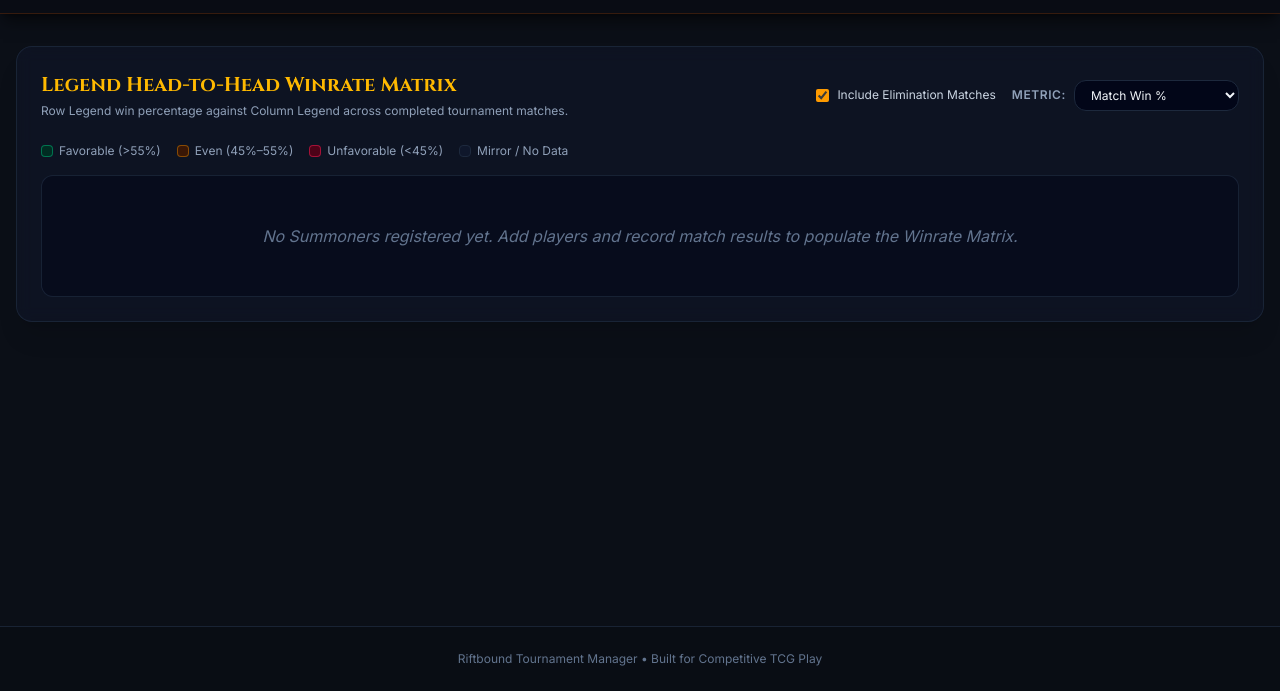
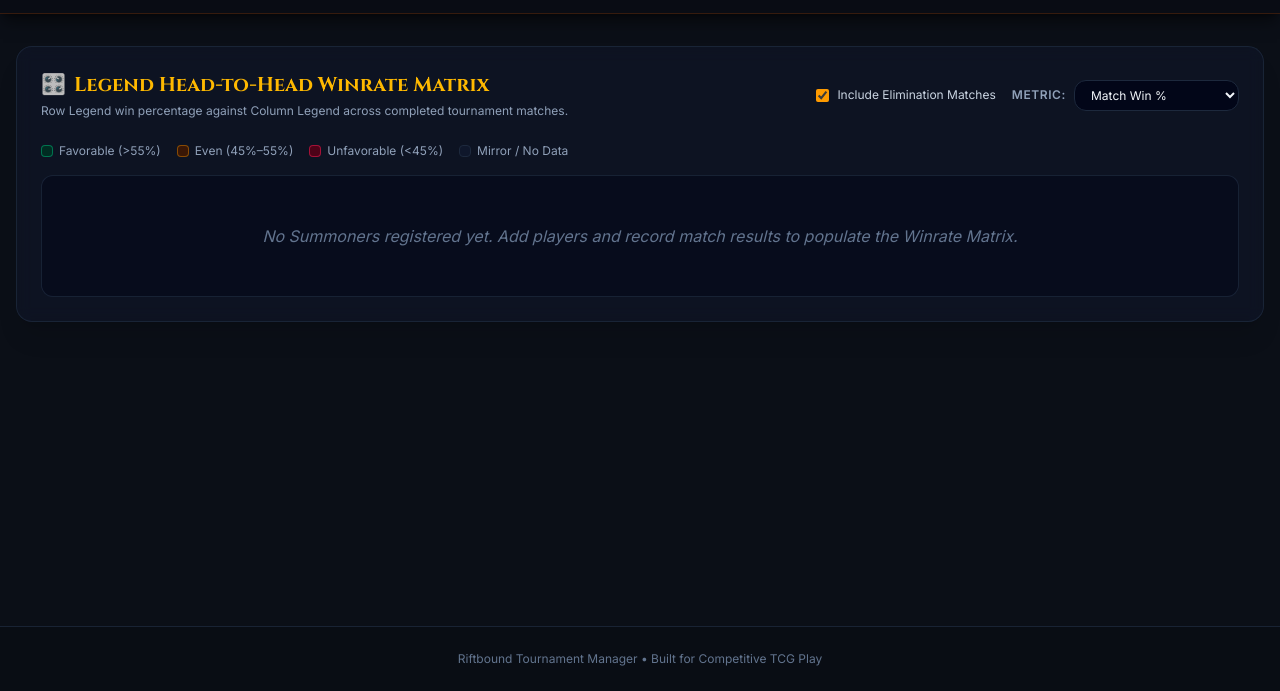
Before and after one commit to 625th/Rift-Tourneys, a plain HTML site: page index.html in a window 1280 px wide. Both pictures are taken after a click on the button "Winrate Matrix". Shown: the part 109-800 px from the top of the page. Drawn offline with nearby package versions, Linux system fonts and the light colour scheme.

Commit message:
Update index.html

```diff
--- a/index.html
+++ b/index.html
@@ -345,7 +345,7 @@
                 <div class="flex flex-col sm:flex-row justify-between items-start sm:items-center gap-4 mb-6">
                     <div>
                         <h2 class="text-xl font-bold font-arcane text-amber-400 flex items-center gap-2">
-                            Legend Head-to-Head Winrate Matrix
+                            <span>🎛️</span> Legend Head-to-Head Winrate Matrix
                         </h2>
                         <p class="text-xs text-slate-400 mt-1">Row Legend win percentage against Column Legend across completed tournament matches.</p>
                     </div>
@@ -399,8 +399,7 @@
         <p>Riftbound Tournament Manager • Built for Competitive TCG Play</p>
     </footer>
 
-    <!-- Modular Scripts -->
-    <script src="legends.js"></script>
+    <!-- Application Script -->
     <script src="app.js"></script>
 </body>
 </html>
```
